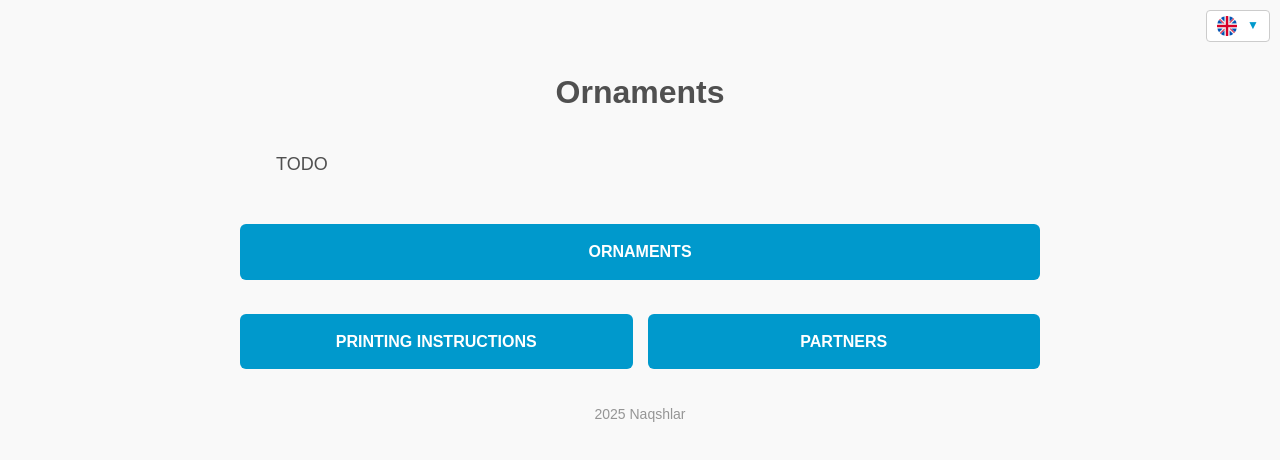
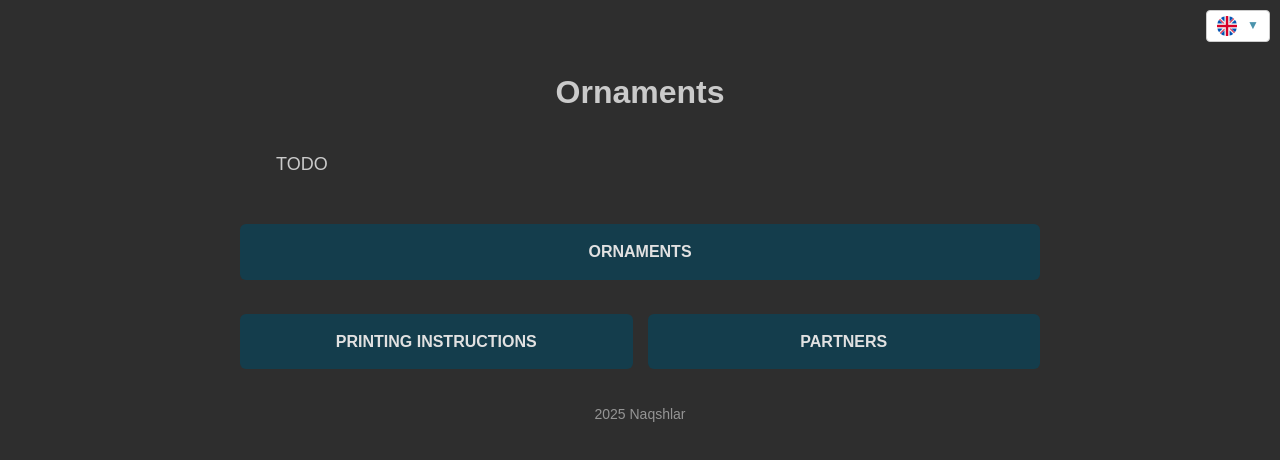
Before and after one commit to Naqshlar/Naqshlar, a plain HTML site: page index.html in a window 1280 px wide. Drawn offline with Linux system fonts and the light colour scheme; no server answers.

Commit message:
Changed theme to dark

```diff
--- a/styles.css
+++ b/styles.css
@@ -4,8 +4,10 @@ body {
     margin: 0;
     padding: 20px;
     line-height: 1.6;
-    background-color: #f9f9f9;
-    color: #505050;
+    /*background-color: #f9f9f9;*/
+    /*color: #505050;*/
+    background-color: #2e2e2e;
+    color: #cacaca;
 }
 
 /* Header */
@@ -29,8 +31,10 @@ nav ul li a {
     display: block;
     padding: 15px;
     text-align: center;
-    background-color: #0099cc;
-    color: #fff;
+    /*background-color: #0099cc;*/
+    /*color: #fff;*/
+    background-color: #143d4c;
+    color: #e1e1e1;
     text-decoration: none;
     border-radius: 6px;
     font-size: 16px;
@@ -42,9 +46,10 @@ nav ul li a {
 /* Hover and focus for accessibility */
 nav ul li a:hover,
 nav ul li a:focus {
-    background-color: #004599;
-    outline: 3px solid #222;
-    outline-offset: 2px;
+    /*background-color: #004599;*/
+    background-color: #144c42;
+    /*outline: 3px solid #222;*/
+    /*outline-offset: 2px;*/
     transform: translateY(-2px);
 }
 
@@ -100,7 +105,8 @@ nav ul li.full-width {
     content: '▼';
     margin-left: 5px;
     font-size: 12px;
-    color: #0099cc;
+    color: #4a93ac;
+    /*color: #0099cc;*/
 }
 
 /* Change arrow to up when active (optional, for better UX) */
```
